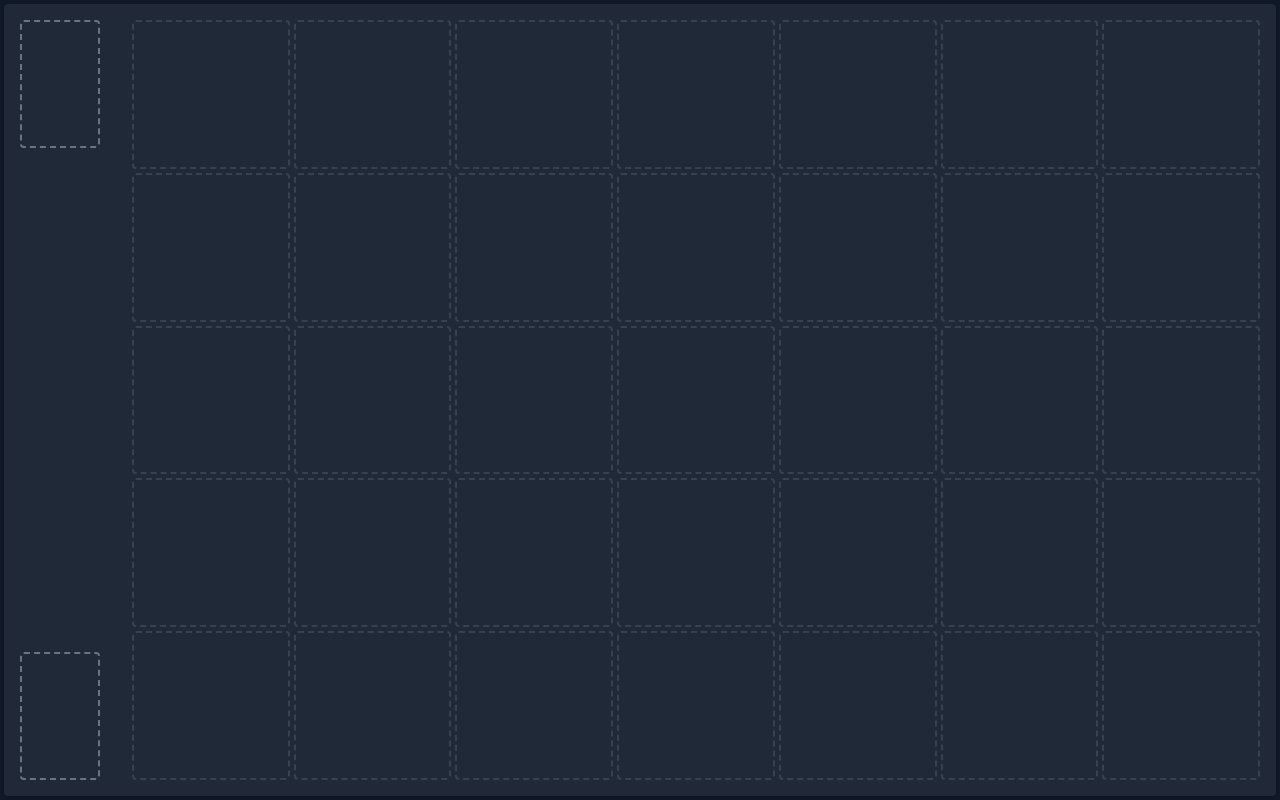
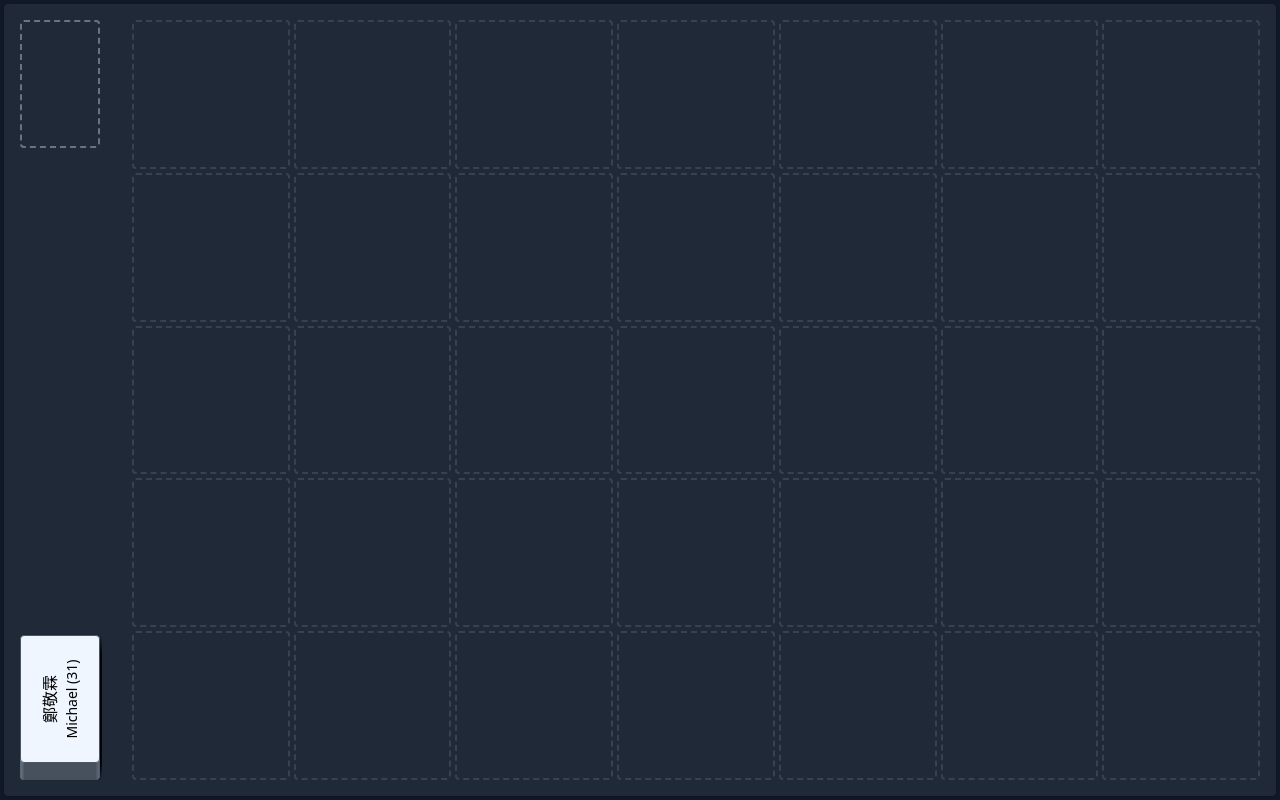
Before and after one commit to terry-cci/pick-a-seat, a Vue app: page / in a window 1280 px wide. Built offline with nearby package versions, Linux system fonts and the light colour scheme.

Commit message:
card pile initiation

```diff
--- /dev/null
+++ b/src/common.ts
@@ -0,0 +1,19 @@
+export function shuffle<T>(array: T[]): T[] {
+  let currentIndex = array.length,
+    randomIndex;
+
+  // While there remain elements to shuffle...
+  while (currentIndex != 0) {
+    // Pick a remaining element...
+    randomIndex = Math.floor(Math.random() * currentIndex);
+    currentIndex--;
+
+    // And swap it with the current element.
+    [array[currentIndex], array[randomIndex]] = [
+      array[randomIndex],
+      array[currentIndex],
+    ];
+  }
+
+  return array;
+}
--- a/src/components/DeckPile.vue
+++ b/src/components/DeckPile.vue
@@ -8,12 +8,26 @@ export type StudentCardInfo = {
 
 <script setup lang="ts">
 import DeckSlot from "./DeckSlot.vue";
+import StudentCard from "./StudentCard.vue";
 
-const props = defineProps<{ cards: StudentCardInfo[] }>();
+const props = withDefaults(defineProps<{ cards: StudentCardInfo[] }>(), {
+  cards: () => [],
+});
+
+const CARD_PILING_OFFSET = -0.5;
+const cardStyle = (idx: number) => ({
+  transform: `translateY(${CARD_PILING_OFFSET * idx}px) rotate(-90deg)`,
+});
 </script>
 
 <template>
-  <div>
+  <div class="relative">
     <deck-slot class="w-20 h-32" />
+    <student-card
+      v-for="(card, idx) in cards"
+      :student-info="card.studentInfo"
+      class="absolute w-32 h-20 origin-top-left"
+      :style="cardStyle(idx)"
+    />
   </div>
 </template>
--- a/src/components/DeckZone.vue
+++ b/src/components/DeckZone.vue
@@ -3,19 +3,22 @@ import DeckPile, { StudentCardInfo } from "./DeckPile.vue";
 import { ref } from "vue";
 import { StudentInfo } from "./StudentCard.vue";
 import S2AStudents from "../data/s2a.json";
+import { shuffle } from "../common";
 
 const students = S2AStudents as StudentInfo[];
 
 const cards = ref<StudentCardInfo[]>(
-  students.map((s) => ({
-    studentInfo: s,
-  }))
+  shuffle(
+    students.map((s) => ({
+      studentInfo: s,
+    }))
+  )
 );
 </script>
 
 <template>
   <div class="flex flex-col justify-between h-full p-4">
-    <deck-pile :cards="[]" />
+    <deck-pile />
     <deck-pile :cards="cards" />
   </div>
 </template>
--- a/src/components/StudentCard.vue
+++ b/src/components/StudentCard.vue
@@ -15,4 +15,19 @@ const props = defineProps<{
 }>();
 </script>
 
-<template></template>
+<template>
+  <div
+    class="
+      bg-blue-50
+      rounded
+      shadow-sm
+      border border-gray-600
+      flex flex-col
+      justify-center
+      items-center
+    "
+  >
+    <h2>{{ studentInfo.name.zh }}</h2>
+    <h3 class="text-sm">{{ studentInfo.name.en }} ({{ studentInfo.id }})</h3>
+  </div>
+</template>
```
